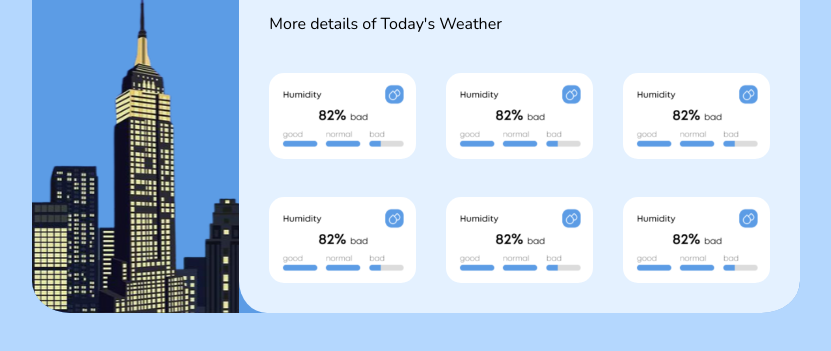
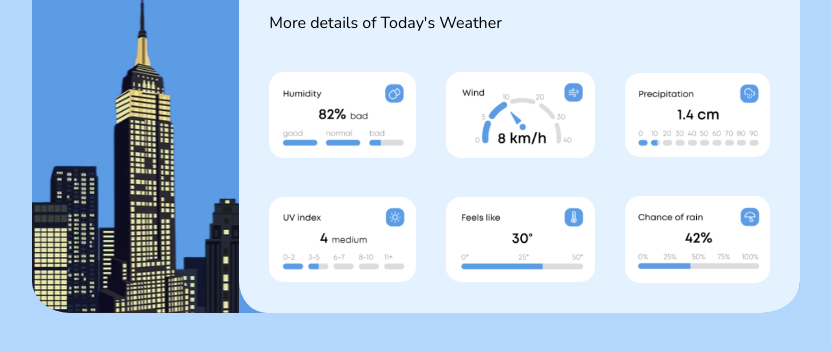
Before and after one commit to AK-shat-JAIN/Weather-card, a plain HTML site: page index.html in a window 1280 px wide. Shown: the part 407-758 px from the top of the page, without its empty margins (224-1055 px from the left). Drawn offline with nearby package versions, Linux system fonts and the light colour scheme.

Commit message:
cards updated

```diff
--- a/index.html
+++ b/index.html
@@ -78,13 +78,13 @@
                 </div>
                 <div class="right-top cards">
                     <img src="./images/humidity.png" alt="">
-                    <img src="./images/humidity.png" alt="">
-                    <img src="./images/humidity.png" alt="">
+                    <img src="./images/wind.png" alt="">
+                    <img src="./images/precipitate.png" alt="">
                 </div>
                 <div class="right-top cards">
-                    <img src="./images/humidity.png" alt="">
-                    <img src="./images/humidity.png" alt="">
-                    <img src="./images/humidity.png" alt="">
+                    <img src="./images/uv.png" alt="">
+                    <img src="./images/feels.png" alt="">
+                    <img src="./images/chance.png" alt="">
                 </div>
             </div>
         </div>
```
Also changed, not shown: images/chance.png (added), images/feels.png (added), images/precipitate.png (added), images/uv.png (added), images/wind.png (added).
